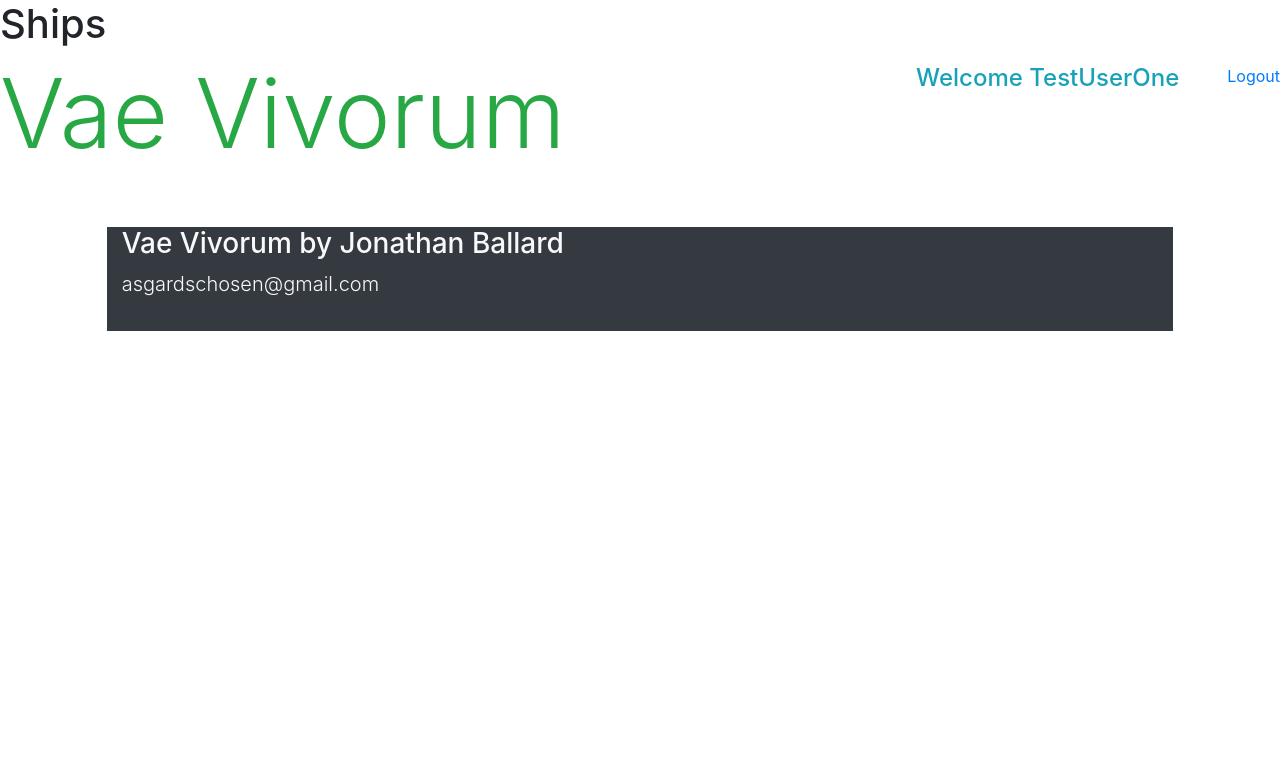
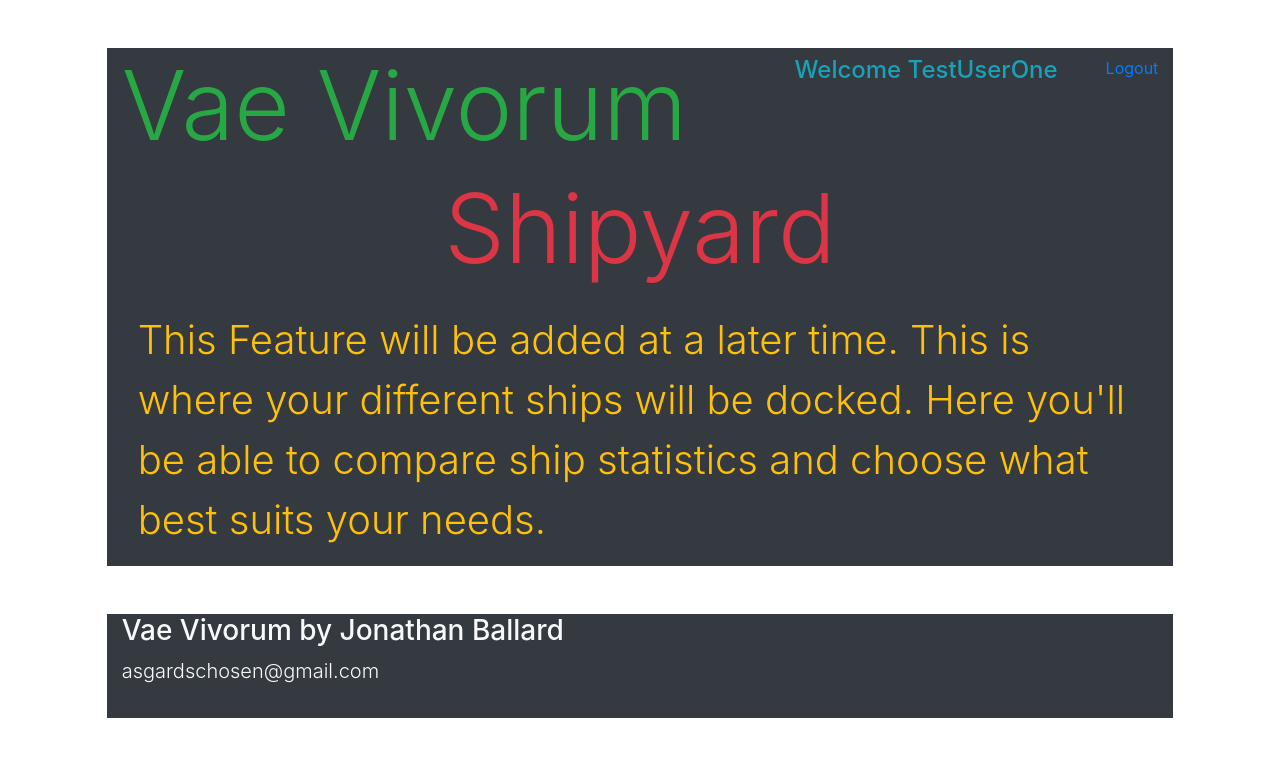
Before and after one commit to JonathanBallard/Coding_Dojo_Projects_Vae_Vivorum, a Flask app: page /ships in a window 1280 px wide. Shown: the top 757 px of the page. Run offline with Flask 2, Linux system fonts and the light colour scheme; a user stored in the database is signed in; data comes from the database, SQL or seed files in the repository; both versions use the stored data as it was after the commit; some libraries are stand-ins or nearby versions.

Commit message:
added some text to backlogged feature pages

```diff
--- a/static/css/style.css
+++ b/static/css/style.css
@@ -199,6 +199,10 @@
     color: white;
 }
 
+.unFeatured{
+    font-size: 40px;
+}
+
 .mapInfoBox{
     border-radius: 5%;
 }
--- a/templates/equipment.html
+++ b/templates/equipment.html
@@ -34,7 +34,7 @@
 
         <!-- Equipment Content Here -->
     <h1 class="display-1 text-center text-danger">Equipment</h1>
-
+    <p class="lead p-3 unFeatured">This Feature will be added at a later time. Here is where you'll be able to equip different equipment. Equipment will be randomly generated and drop from enemies or be bought from the store. Some equipment pieces will have active skills. From here you can also go to the <a href="/ships">Shipyard</a>.</p>
 
 
 
--- a/templates/map.html
+++ b/templates/map.html
@@ -34,7 +34,7 @@
     <h1 class="display-1 text-center text-danger">Map Select</h1>
     <div class="d-inline-block col-xl-8">
         <!-- MAP SELECT HERE -->
-
+        <p class="lead p-3 unFeatured">This Feature will be added at a later time. Maps will have different artwork and be of varying difficulty. Enemies will have higher hit points and will drop better equipment.</p>
 
     </div>
     <div class="mapInfoBox bg-secondary d-inline-block col-xl-3 p-3">
--- a/templates/ships.html
+++ b/templates/ships.html
@@ -24,21 +24,23 @@
     <title>Ships</title>
 </head>
 <body>
-<h1>Ships</h1>
 
+    <div class="container bg-dark mt-5 text-warning col-xl-10">
         <div id="topbar"  class="d-flex flex-row">
             <h1 class="display-1 d-inline-flex text-success">Vae Vivorum</h1>
             <h4 class="ml-auto d-inline-flex mt-2 text-info" >Welcome {{ thisUser.username }}</h4>
             <a class="ml-5 d-inline-flex mt-2" href="/logout">Logout</a>
         </div>
 
+        <!-- Equipment Content Here -->
+        <h1 class="display-1 text-center text-danger">Shipyard</h1>
+        <p class="lead p-3 unFeatured">This Feature will be added at a later time. This is where your different ships will be docked. Here you'll be able to compare ship statistics and choose what best suits your needs. </p>
 
-<div class="container bg-dark col-xl-10">
-    <!-- Ships Content Here -->
 
 
 
     </div>
+
 
 
 
--- a/templates/store.html
+++ b/templates/store.html
@@ -34,7 +34,7 @@
 
     <!-- Equipment Content Here -->
     <h1 class="display-1 text-center text-danger">Store</h1>
-
+    <p class="lead p-3 unFeatured">This Feature will be added at a later time. The store will sell randomly generated equipment, as well as different ships with different strengths and weaknesses. </p>
 
 
 
```
Also changed, not shown: static/js/game.js (+2 -15 lines), $vae_vivorum.db, readme.md, 1 other file. Lines whose indentation alone changed are shown as unchanged.
